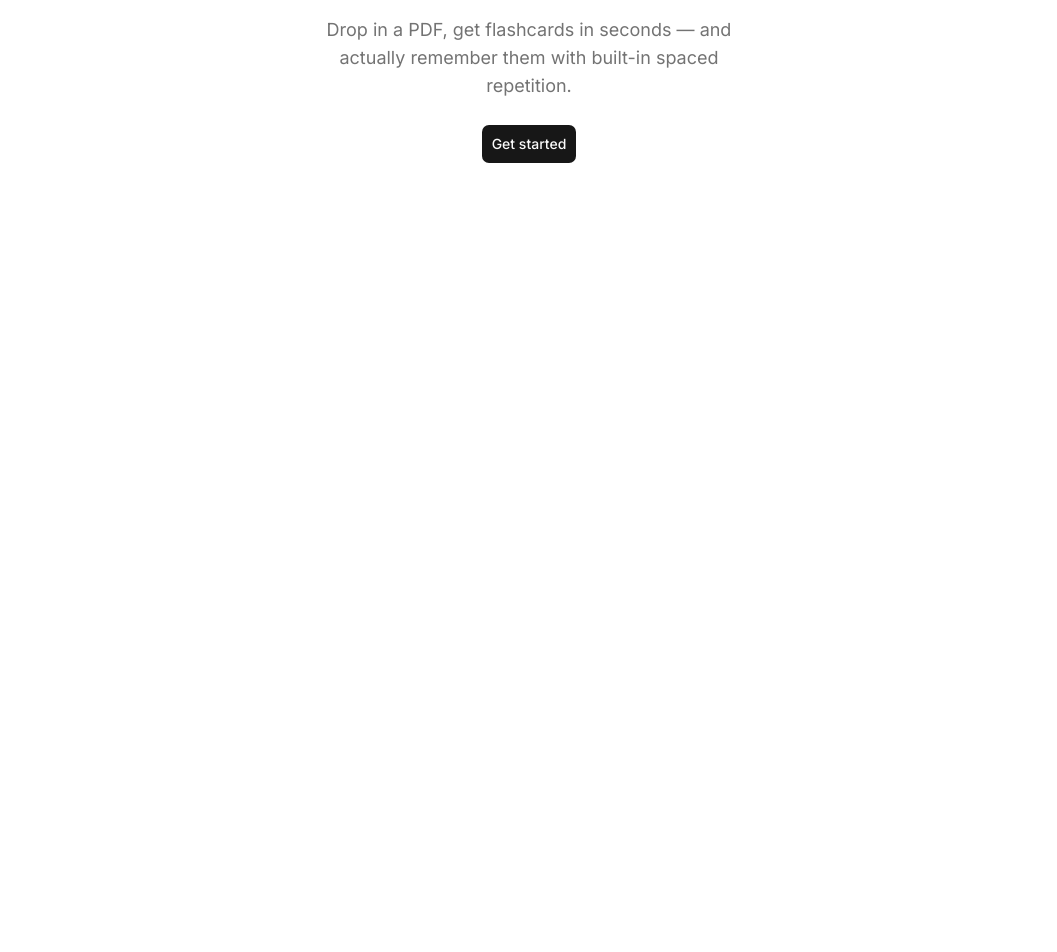
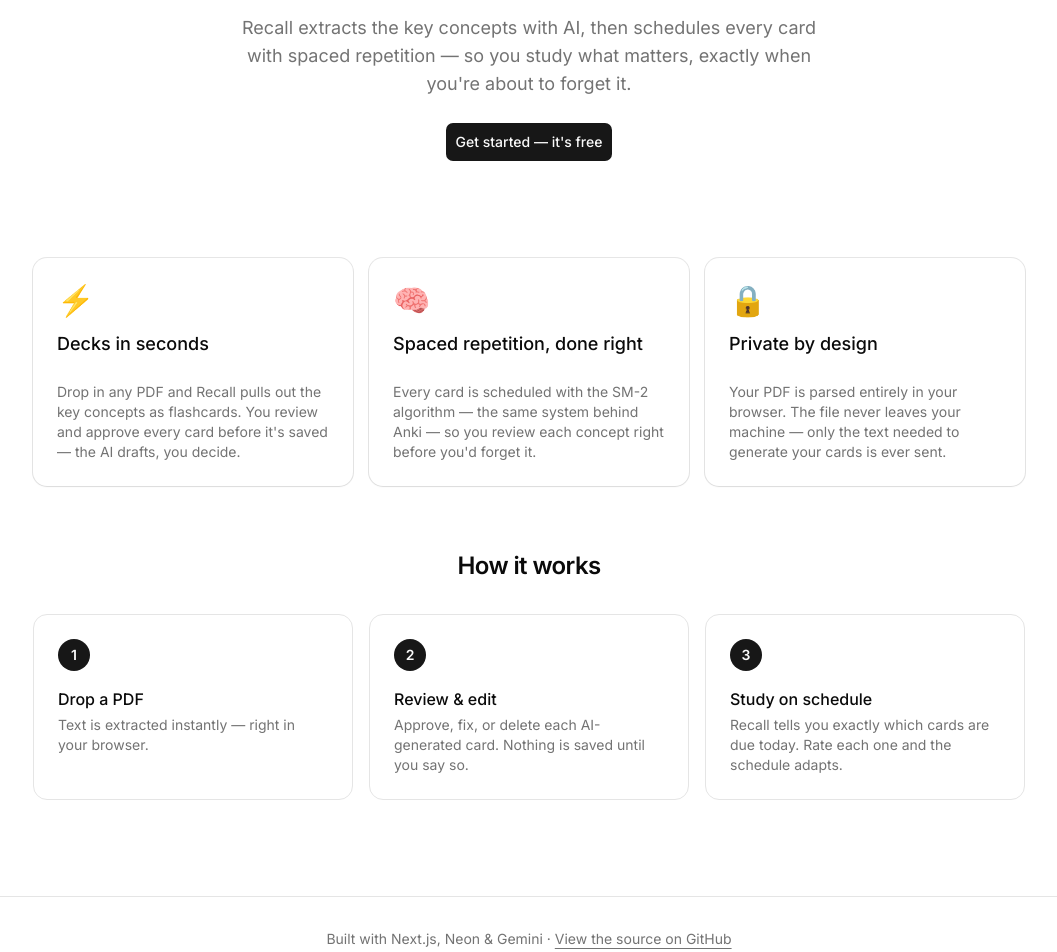
Before and after one commit to Chitopro2255V/recall, a Next.js app: page / in a window 1280 px wide. Shown: the part 340-1292 px from the top of the page, without its empty margins (111-1168 px from the left). Before the commit the page ends 800 px from the top, so only its background shows below. Built offline with nearby package versions, Linux system fonts and the light colour scheme; no server answers.

Commit message:
added home page

```diff
--- a/app/page.tsx
+++ b/app/page.tsx
@@ -1,35 +1,124 @@
 import Link from "next/link";
 import { auth, signOut } from "@/auth";
 import { Button } from "@/components/ui/button";
+import { Card, CardContent, CardHeader, CardTitle } from "@/components/ui/card";
 
 export const dynamic = "force-dynamic";
+
+const features = [
+  {
+    icon: "⚡",
+    title: "Decks in seconds",
+    description:
+      "Drop in any PDF and Recall pulls out the key concepts as flashcards. You review and approve every card before it's saved — the AI drafts, you decide.",
+  },
+  {
+    icon: "🧠",
+    title: "Spaced repetition, done right",
+    description:
+      "Every card is scheduled with the SM-2 algorithm — the same system behind Anki — so you review each concept right before you'd forget it.",
+  },
+  {
+    icon: "🔒",
+    title: "Private by design",
+    description:
+      "Your PDF is parsed entirely in your browser. The file never leaves your machine — only the text needed to generate your cards is ever sent.",
+  },
+];
+
+const steps = [
+  {
+    n: 1,
+    title: "Drop a PDF",
+    description: "Text is extracted instantly — right in your browser.",
+  },
+  {
+    n: 2,
+    title: "Review & edit",
+    description: "Approve, fix, or delete each AI-generated card. Nothing is saved until you say so.",
+  },
+  {
+    n: 3,
+    title: "Study on schedule",
+    description: "Recall tells you exactly which cards are due today. Rate each one and the schedule adapts.",
+  },
+];
 
 export default async function Home() {
   const session = await auth();
 
+  // ── Signed out: the landing page ──
   if (!session?.user) {
     return (
-      <main className="flex min-h-screen flex-col items-center justify-center gap-6 px-4">
-        <div className="text-center space-y-3">
-          <h1 className="text-5xl font-bold tracking-tight">Recall</h1>
-          <p className="text-lg text-muted-foreground max-w-md">
-            Drop in a PDF, get flashcards in seconds — and actually remember them
-            with built-in spaced repetition.
+      <main className="flex min-h-screen flex-col">
+        <section className="flex flex-1 flex-col items-center justify-center gap-6 px-4 py-24 text-center">
+          <span className="rounded-full border px-3 py-1 text-sm text-muted-foreground">
+            Free · Open source · No passwords
+          </span>
+          <h1 className="max-w-3xl text-5xl font-bold tracking-tight sm:text-6xl">
+            Turn any PDF into flashcards you&apos;ll actually remember
+          </h1>
+          <p className="max-w-xl text-lg text-muted-foreground">
+            Recall extracts the key concepts with AI, then schedules every card with
+            spaced repetition — so you study what matters, exactly when you&apos;re
+            about to forget it.
           </p>
-        </div>
-        <Link href="/login">
-          <Button size="lg">Get started</Button>
-        </Link>
+          <Link href="/login">
+            <Button size="lg">Get started — it&apos;s free</Button>
+          </Link>
+        </section>
+
+        <section className="mx-auto grid max-w-5xl gap-4 px-4 pb-16 sm:grid-cols-3">
+          {features.map((f) => (
+            <Card key={f.title}>
+              <CardHeader>
+                <span className="text-3xl">{f.icon}</span>
+                <CardTitle className="mt-2 text-lg">{f.title}</CardTitle>
+              </CardHeader>
+              <CardContent className="text-sm text-muted-foreground">
+                {f.description}
+              </CardContent>
+            </Card>
+          ))}
+        </section>
+
+        <section className="mx-auto max-w-5xl px-4 pb-24">
+          <h2 className="mb-8 text-center text-2xl font-semibold tracking-tight">How it works</h2>
+          <div className="grid gap-4 sm:grid-cols-3">
+            {steps.map((s) => (
+              <div key={s.n} className="rounded-xl border p-6">
+                <span className="flex h-8 w-8 items-center justify-center rounded-full bg-primary text-sm font-semibold text-primary-foreground">
+                  {s.n}
+                </span>
+                <h3 className="mt-4 font-medium">{s.title}</h3>
+                <p className="mt-1 text-sm text-muted-foreground">{s.description}</p>
+              </div>
+            ))}
+          </div>
+        </section>
+
+        <footer className="border-t py-8 text-center text-sm text-muted-foreground">
+          Built with Next.js, Neon &amp; Gemini ·{" "}
+          <a
+            href="https://github.com/Chitopro2255V/recall"
+            target="_blank"
+            rel="noreferrer"
+            className="underline underline-offset-4 hover:text-foreground"
+          >
+            View the source on GitHub
+          </a>
+        </footer>
       </main>
     );
   }
 
+  // ── Signed in: quick actions ──
   return (
     <main className="flex min-h-screen flex-col items-center justify-center gap-8 px-4">
       <div className="text-center space-y-2">
-        <h1 className="text-4xl font-bold tracking-tight">Recall</h1>
+        <h1 className="text-4xl font-bold tracking-tight">Welcome back 👋</h1>
         <p className="text-muted-foreground">
-          Signed in as <span className="font-medium">{session.user.email}</span> ✅
+          Signed in as <span className="font-medium">{session.user.email}</span>
         </p>
       </div>
       <div className="flex gap-3">
@@ -46,7 +135,7 @@ export default async function Home() {
           await signOut({ redirectTo: "/login" });
         }}
       >
-        <Button variant="outline" type="submit">Sign out</Button>
+        <Button variant="ghost" type="submit">Sign out</Button>
       </form>
     </main>
   );
```
